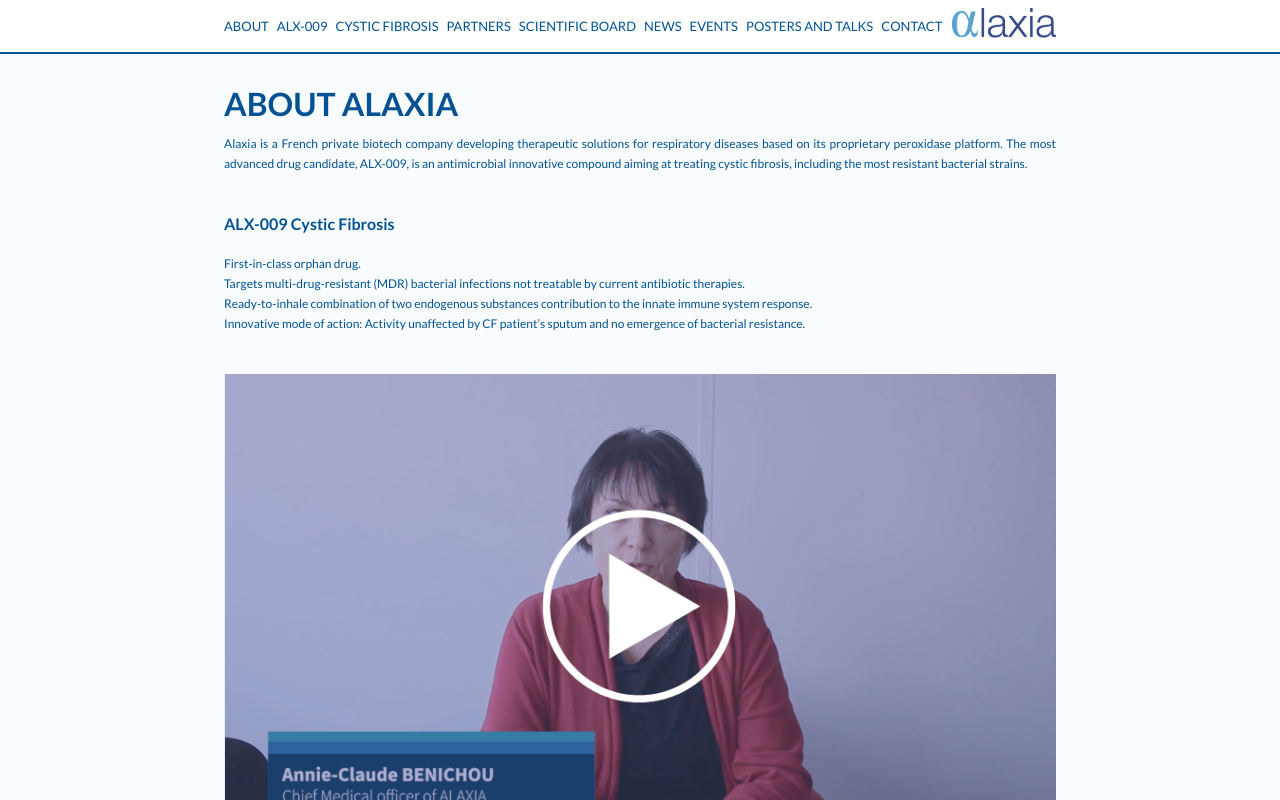
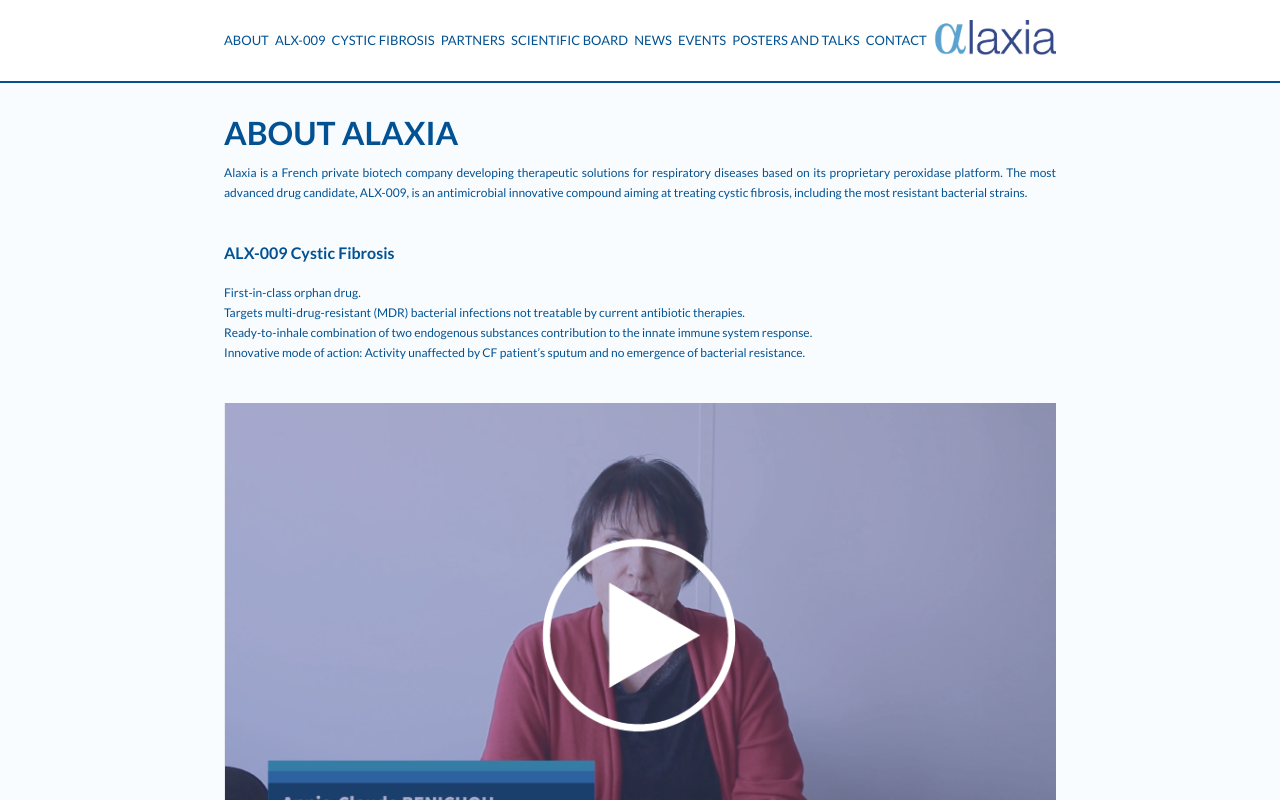
Before and after one commit to JBeaussart/alaxia-pharma, a Vue app: page / in a window 1280 px wide. Shown: the top 800 px of the page. Built offline with nearby package versions, Linux system fonts and the light colour scheme.

Commit message:
increase the height og the navbar and increase the size of the logo

```diff
--- a/src/components/Navbar.vue
+++ b/src/components/Navbar.vue
@@ -35,8 +35,8 @@ nav {
   z-index: 300;
   position: sticky;
   top: 0;
-  padding-top: 8px;
-  padding-bottom: 8px;
+  padding-top: 20px;
+  padding-bottom: 20px;
   border-bottom: 2px solid #025293;
   ul {
     display: flex;
@@ -65,7 +65,7 @@ nav {
   }
 }
 .logo {
-  height: 30px;
+  height: 35px;
   padding-top: px;
 }
 </style>
```
